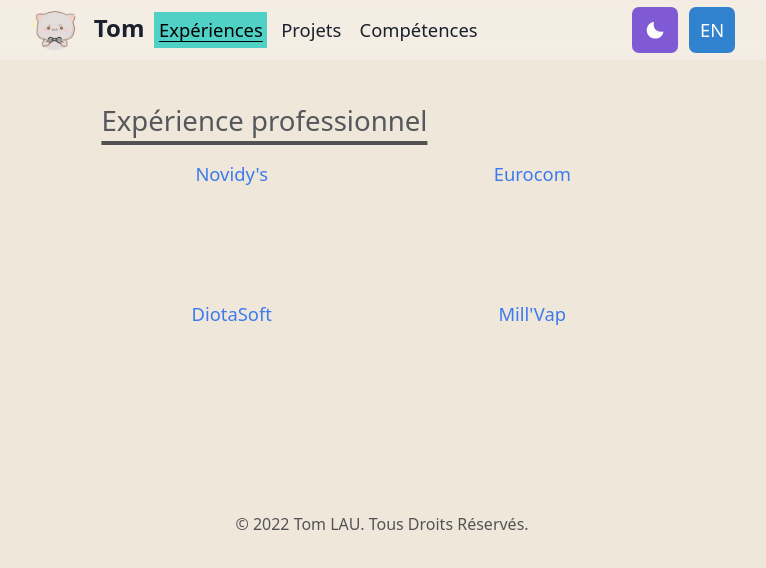
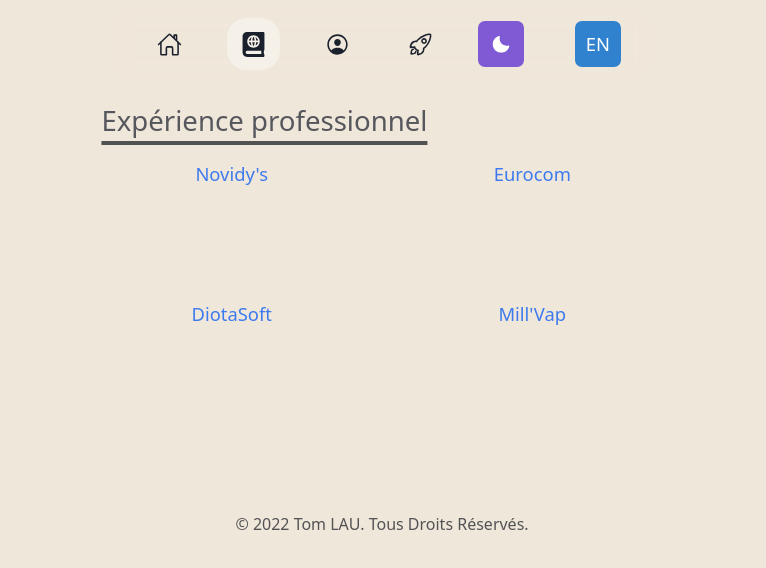
Before and after one commit to KiSEiGitHub/Me, a Next.js app: page /Experience in a window 1280 px wide. Shown: the top 568 px of the page, without its empty margins (258-1024 px from the left). Built offline with nearby package versions, Linux system fonts and the light colour scheme.

Commit message:
feat(nav) : new nav

```diff
--- a/components/Main-Container.jsx
+++ b/components/Main-Container.jsx
@@ -2,6 +2,7 @@
 import Navbar from './Navbar';
 import Head from 'next/head';
 import { useRouter } from 'next/router';
+import NewNav from './New_Nav';
 
 const MainContainer = (props) => {
 
@@ -14,7 +15,8 @@
                 <meta name = "viewport" content = "width=device-width, initial-scale=1.0" />
                 <link rel = "icon" href = "/Image/Fav.png" />
             </Head>
-            <Navbar />
+            {/*<Navbar />*/}
+            <NewNav />
             {props.children}
         </>
     );
--- /dev/null
+++ b/components/New_Nav.jsx
@@ -0,0 +1,100 @@
+import React from 'react';
+import { Box, Button, IconButton, Text, useColorModeValue, useMediaQuery } from '@chakra-ui/react';
+import ThemeToggleButton from './theme-toggle-boutton';
+import LangToggleButton from './lang-toggle-button';
+import Link from 'next/link';
+import { FaAtlas } from 'react-icons/fa';
+import { IoHomeOutline, IoPersonCircleOutline, IoRocketOutline } from 'react-icons/io5';
+import { useRouter } from 'next/router';
+
+const NewNav = () => {
+
+    const { pathname } = useRouter();
+    const [Flip] = useMediaQuery('(min-width: 462px)');
+
+    return (
+        <>
+            <Box
+                w = "540px"
+                h = "70px"
+                bg = {useColorModeValue('ffffff40', '#20202380')}
+                pos = "fixed"
+                borderRadius = {30}
+                top = {2}
+                d = {'flex'}
+                justifyContent = {Flip ? 'space-evenly' : 'center'}
+                alignItems = "center"
+                left = "50%"
+                backdropFilter = "blur(10px)"
+                zIndex = {9999}
+                transform = "translateX(-50%)"
+            >
+                <Box
+                    borderRadius = {20}
+                    bg = {useColorModeValue(pathname === '/' ? '#f5f0e8' : '', pathname === '/' ? '#313134' : '')}
+                    p = {3}
+                    cursor = "pointer"
+                >
+                    <Link passHref href = {'/'}>
+                        <IoHomeOutline
+                            style = {{
+                                height : '25px',
+                                width  : '25px',
+                            }}
+                        />
+                    </Link>
+
+                </Box>
+                <Box
+                    borderRadius = {20}
+                    p = {3}
+                    bg = {useColorModeValue(pathname === '/Experience' ? '#f5f0e8' : '', pathname === '/Experience' ? '#313134' : '')}
+                    cursor = "pointer"
+                >
+                    <Link passHref href = {'/Experience'}>
+                        <FaAtlas
+                            style = {{
+                                height : '25px',
+                                width  : '25px',
+                            }}
+                        />
+                    </Link>
+                </Box>
+                <Box
+                    borderRadius = {20}
+                    p = {3}
+                    bg = {useColorModeValue(pathname === '/Competences' ? '#f5f0e8' : '', pathname === '/Competences' ? '#313134' : '')}
+                    cursor = "pointer"
+                >
+                    <Link passHref href = {'/Competences'}>
+                        <IoPersonCircleOutline
+                            style = {{
+                                height : '25px',
+                                width  : '25px',
+                            }}
+                        />
+                    </Link>
+                </Box>
+                <Box
+                    borderRadius = {20}
+                    p = {3}
+                    bg = {useColorModeValue(pathname === '/Projets' ? '#f5f0e8' : '', pathname === '/Projets' ? '#313134' : '')}
+                    cursor = "pointer"
+                >
+                    <Link passHref href = {'/Projets'}>
+                        <IoRocketOutline
+                            style = {{
+                                height : '25px',
+                                width  : '25px',
+                            }}
+                        />
+                    </Link>
+                </Box>
+                <ThemeToggleButton />
+                <LangToggleButton />
+            </Box>
+        </>
+    );
+};
+
+export default NewNav;
--- a/components/theme-toggle-boutton.jsx
+++ b/components/theme-toggle-boutton.jsx
@@ -7,7 +7,7 @@
 
     return (
         <AnimatePresence exitBeforeEnter initial={false}>
-            <Box ml={{ md: '150px' }} mr={{ sm: '6px', md: '1px' }}>
+            <Box mr={2}>
                 <motion.div
                     style={{ display: 'inline-block' }}
                     initial={{ y: - 20, opacity: 0 }}
```
